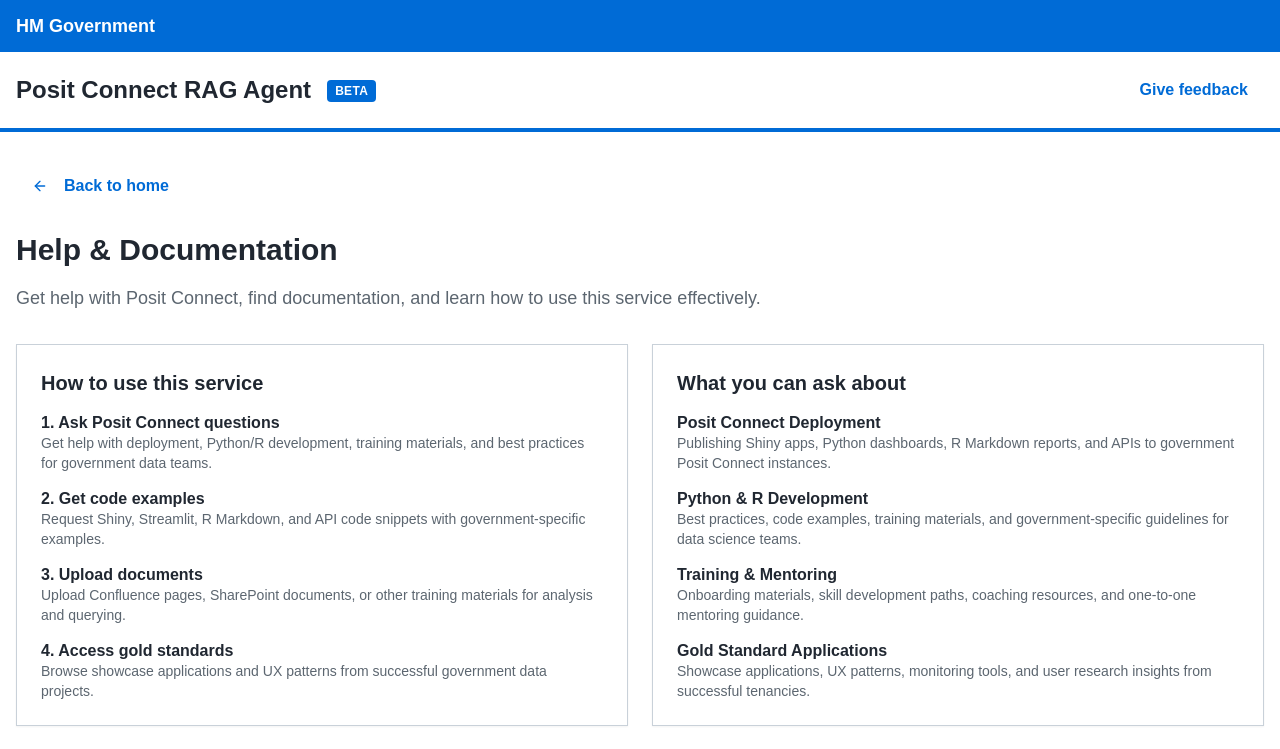
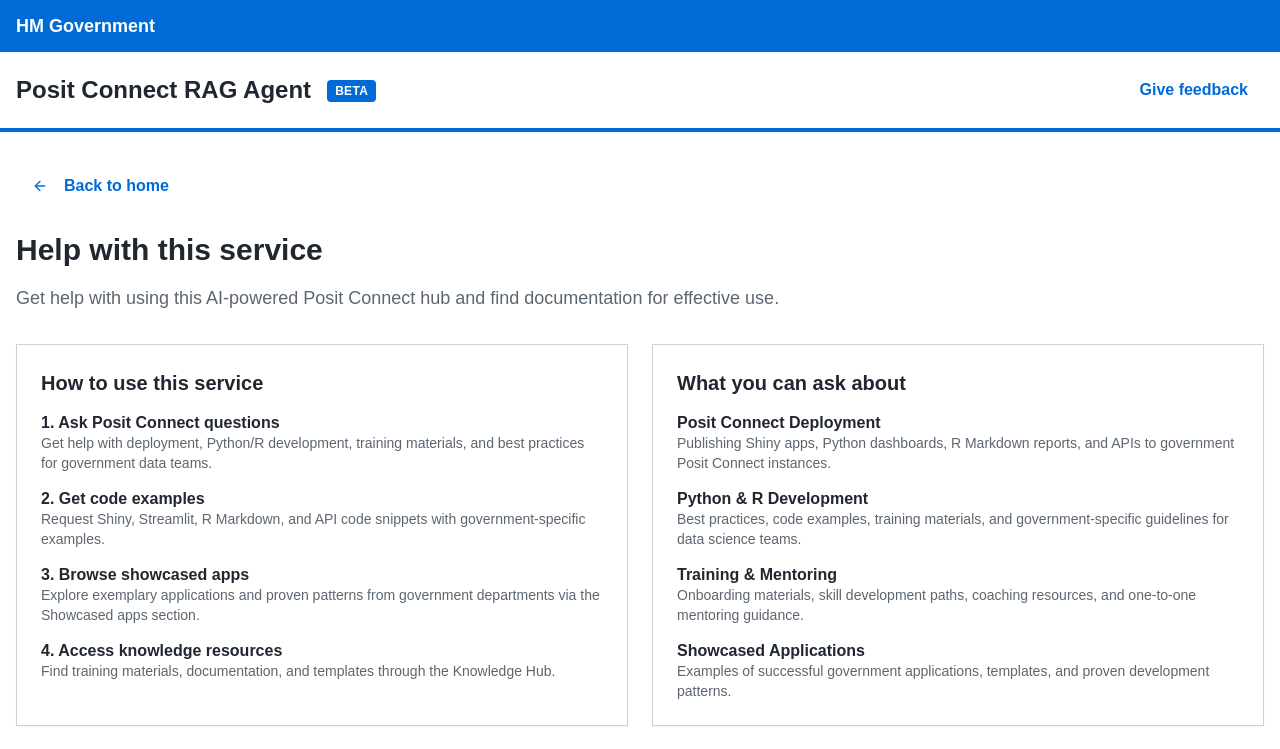
Before and after one commit to craigdbrewster/posit-rag-agent, a React (Vite) app: page /help in a window 1280 px wide. Shown: the top 749 px of the page. Built offline with nearby package versions, Linux system fonts and the light colour scheme; the HTML template or start-up script is replaced by a standard one.

Commit message:
Update help and chat hint text

```diff
--- a/src/pages/Help.tsx
+++ b/src/pages/Help.tsx
@@ -25,9 +25,9 @@ const Help = () => {
         </div>
 
         <div className="mb-8">
-          <h2 className="text-3xl font-bold mb-4">Help & Documentation</h2>
+          <h2 className="text-3xl font-bold mb-4">Help with this service</h2>
           <p className="text-lg text-muted-foreground max-w-3xl">
-            Get help with Posit Connect, find documentation, and learn how to use this service effectively.
+            Get help with using this AI-powered Posit Connect hub and find documentation for effective use.
           </p>
         </div>
 
@@ -48,15 +48,15 @@ const Help = () => {
                 </p>
               </div>
               <div>
-                <h4 className="font-semibold">3. Upload documents</h4>
+                <h4 className="font-semibold">3. Browse showcased apps</h4>
                 <p className="text-sm text-muted-foreground">
-                  Upload Confluence pages, SharePoint documents, or other training materials for analysis and querying.
+                  Explore exemplary applications and proven patterns from government departments via the Showcased apps section.
                 </p>
               </div>
               <div>
-                <h4 className="font-semibold">4. Access gold standards</h4>
+                <h4 className="font-semibold">4. Access knowledge resources</h4>
                 <p className="text-sm text-muted-foreground">
-                  Browse showcase applications and UX patterns from successful government data projects.
+                  Find training materials, documentation, and templates through the Knowledge Hub.
                 </p>
               </div>
             </div>
@@ -84,9 +84,9 @@ const Help = () => {
                 </p>
               </div>
               <div>
-                <h4 className="font-semibold">Gold Standard Applications</h4>
+                <h4 className="font-semibold">Showcased Applications</h4>
                 <p className="text-sm text-muted-foreground">
-                  Showcase applications, UX patterns, monitoring tools, and user research insights from successful tenancies.
+                  Examples of successful government applications, templates, and proven development patterns.
                 </p>
               </div>
             </div>
@@ -105,7 +105,7 @@ const Help = () => {
             <div className="text-sm">
               <p className="font-medium mb-1">• "Create an R Markdown template"</p>
               <p className="font-medium mb-1">• "How do I build an API with plumber?"</p>
-              <p className="font-medium mb-1">• "What are the gold standard UX patterns?"</p>
+              <p className="font-medium mb-1">• "Show me showcased government apps"</p>
               <p className="font-medium mb-1">• "How do I set up monitoring for my app?"</p>
             </div>
           </div>
--- a/src/pages/Index.tsx
+++ b/src/pages/Index.tsx
@@ -52,7 +52,7 @@ const Index = () => {
                 type="text"
                 value={chatInput}
                 onChange={(e) => setChatInput(e.target.value)}
-                placeholder="Ask about Posit Connect, Python, R..."
+                placeholder="Ask about Posit Connect, Python, R."
                 className="pr-12 h-12 text-base"
               />
               <Button
@@ -103,7 +103,7 @@ const Index = () => {
                 <div className="p-2 bg-primary/10 rounded-lg">
                   <HelpCircle className="h-5 w-5 text-primary" />
                 </div>
-                <h3 className="font-semibold">Help & Documentation</h3>
+                <h3 className="font-semibold">Help with this service</h3>
               </div>
               <p className="text-sm text-muted-foreground">
                 You can access setup guides, troubleshooting, and mentoring resources.
```
